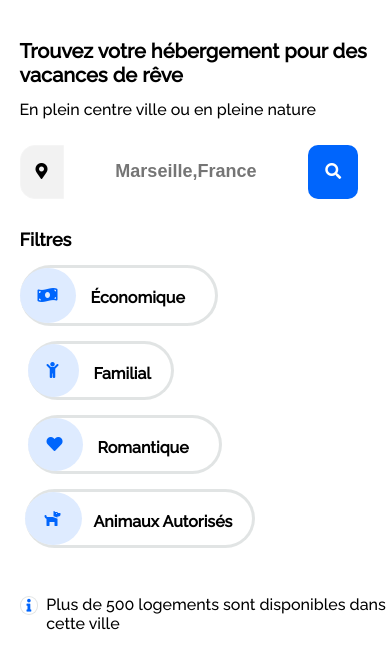
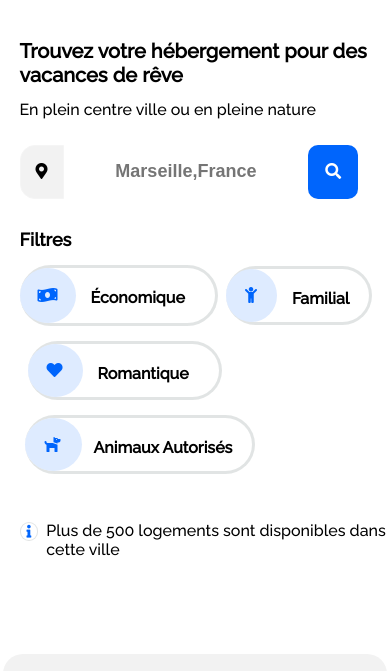
Before and after one commit to guemgne/guemgnefotsoraissa_2_09032021, a plain HTML site: page index.html in a window 390 px wide. Shown: the part 139-810 px from the top of the page. Drawn offline with Linux system fonts and the light colour scheme.

Commit message:
correction des filtres pour mobiles

```diff
--- a/style.css
+++ b/style.css
@@ -1037,8 +1037,8 @@ h6 {margin-bottom: 18px;
     }
     .form_demo {
         display: flex;
-        flex-direction: column;
-        flex-wrap: nowrap;
+        flex-direction: row;
+        flex-wrap: wrap;
     }
     .filter {margin-right: 154px;}
     .filter_eco {margin-left: 0;}
```
